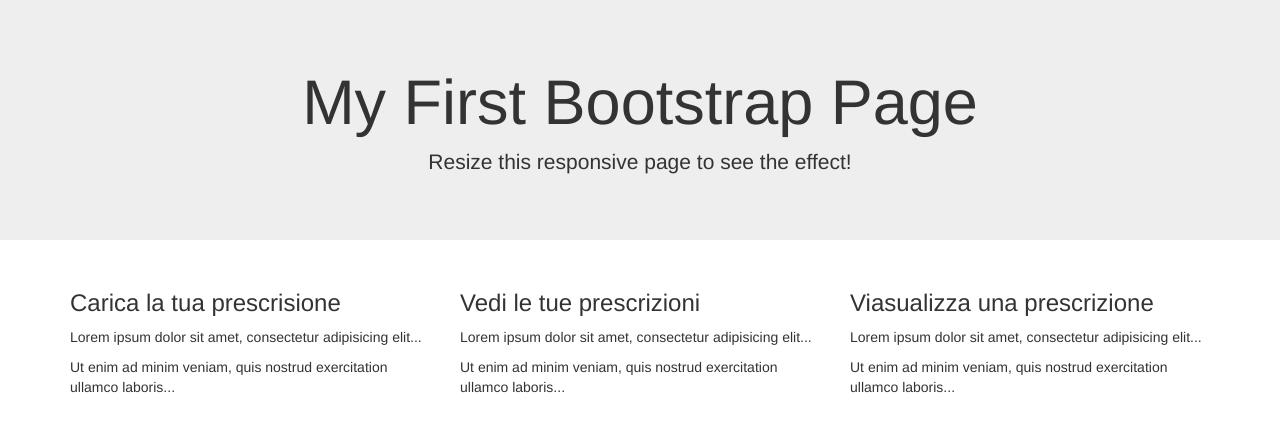
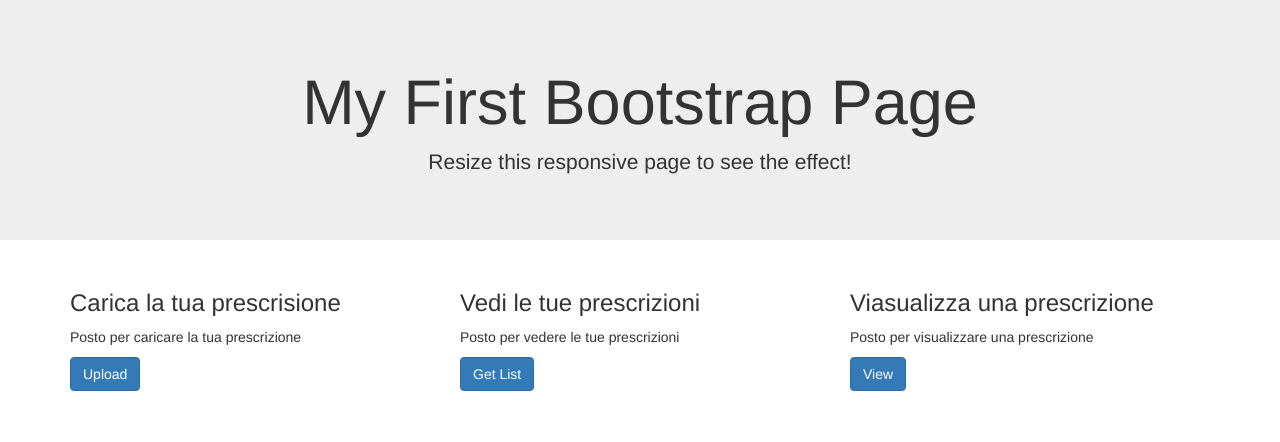
Before and after one commit to caballo-domestico/joy-bot, a Flask app: page / in a window 1280 px wide. Shown: the top 442 px of the page. Run offline with Flask 2, Linux system fonts and the light colour scheme; data that the repository does not hold is empty; some libraries are stand-ins or nearby versions.

Commit message:
close #12

```diff
--- a/frontend/webserver/templates/index.html
+++ b/frontend/webserver/templates/index.html
@@ -19,18 +19,18 @@
   <div class="row">
     <div class="col-sm-4">
       <h3>Carica la tua prescrisione</h3>
-      <p>Lorem ipsum dolor sit amet, consectetur adipisicing elit...</p>
-      <p>Ut enim ad minim veniam, quis nostrud exercitation ullamco laboris...</p>
+      <p>Posto per caricare la tua prescrizione</p>
+      <a class="btn btn-primary" href="#" role="button">Upload</a>
     </div>
     <div class="col-sm-4">
       <h3>Vedi le tue prescrizioni</h3>
-      <p>Lorem ipsum dolor sit amet, consectetur adipisicing elit...</p>
-      <p>Ut enim ad minim veniam, quis nostrud exercitation ullamco laboris...</p>
+      <p>Posto per vedere le tue prescrizioni</p>
+      <a class="btn btn-primary" href="#" role="button">Get List</a>
     </div>
     <div class="col-sm-4">
       <h3>Viasualizza una prescrizione</h3>
-      <p>Lorem ipsum dolor sit amet, consectetur adipisicing elit...</p>
-      <p>Ut enim ad minim veniam, quis nostrud exercitation ullamco laboris...</p>
+      <p>Posto per visualizzare una prescrizione</p>
+      <a class="btn btn-primary" href="#" role="button">View</a>
     </div>
   </div>
 </div>
--- a/playbooks/docker.yml
+++ b/playbooks/docker.yml
@@ -56,4 +56,5 @@
     - name: Copy aws config & credentials file
       copy:
         src: credentials
-        dest: $HOME/
+        dest: credentials
+        mode: '0644'
```
Also changed, not shown: 2 other files.
